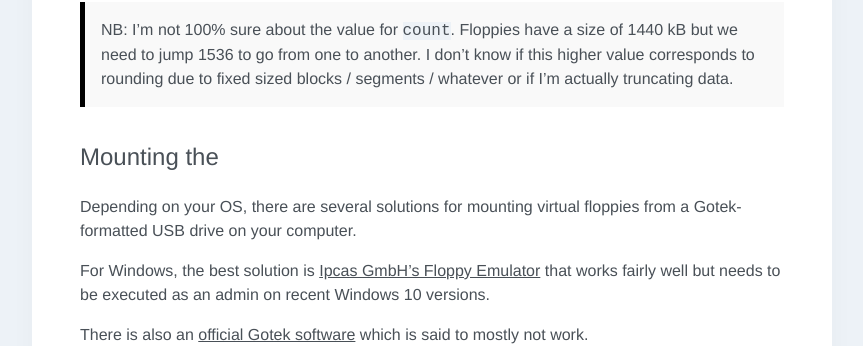
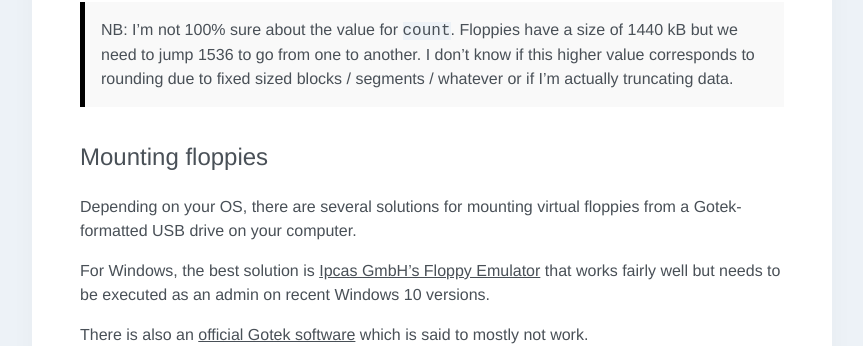
Before and after one commit to p3r7/blog, a Jekyll site: the page built from _posts/2021-04-11-mpc-2000-floppy-format.md, in a window 1280 px wide and 900 px high, scrolled down 1318 px. Shown: the part 117-463 px from the top of the window, without its empty margins (208-1071 px from the left). Built offline with Jekyll 4.4.1, drawn with Linux system fonts in a browser that asks for light colours; some web fonts are replaced.

Commit message:
fix section title

```diff
--- a/_posts/2021-04-11-mpc-2000-floppy-format.md
+++ b/_posts/2021-04-11-mpc-2000-floppy-format.md
@@ -47,7 +47,7 @@ $ mdir -i ~/Documents/backup_gotek_$MY_FLOPPY_ID.img ::
 > NB: I'm not 100% sure about the value for `count`. Floppies have a size of 1440 kB but we need to jump 1536 to go from one to another. I don't know if this higher value corresponds to rounding due to fixed sized blocks / segments / whatever or if I'm actually truncating data.
 
 
-## Mounting the
+## Mounting floppies
 
 Depending on your OS, there are several solutions for mounting virtual floppies from a Gotek-formatted USB drive on your computer.
 
```
